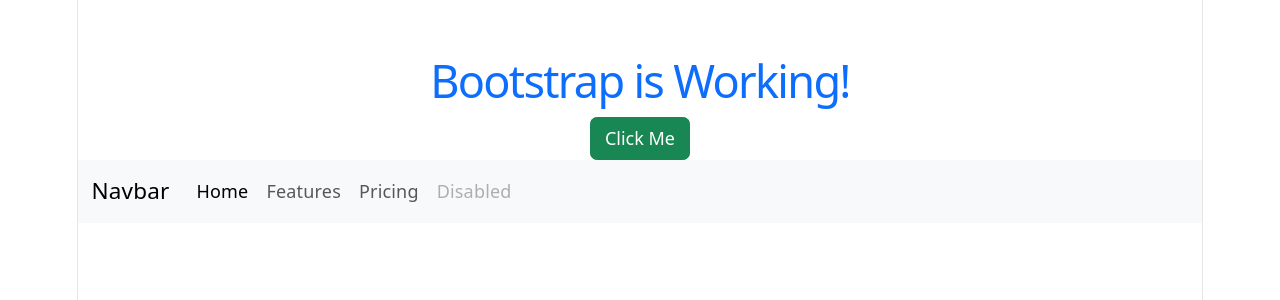
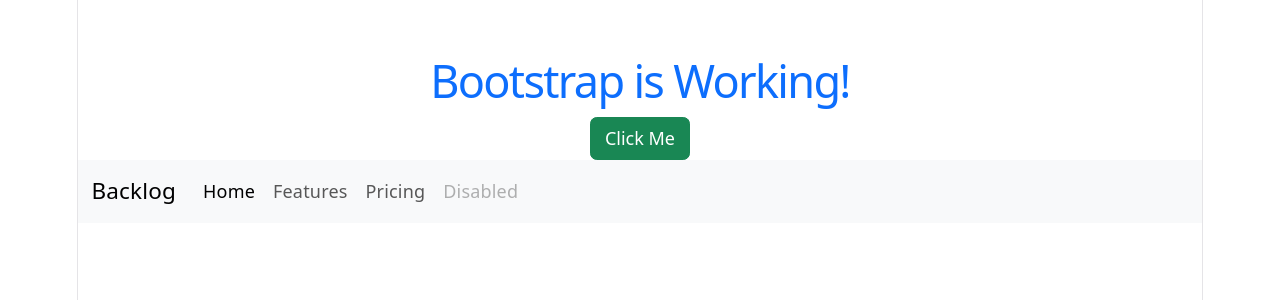
Before and after one commit to Ronnie95/Backlog-Ticket-System-React, a React (Vite) app in the folder backlog-frontend/: page / in a window 1280 px wide. Shown: the top 300 px of the page. Built offline with nearby package versions, Linux system fonts and the light colour scheme.

Commit message:
file creation

```diff
--- a/backlog-frontend/src/components/NavBar.jsx
+++ b/backlog-frontend/src/components/NavBar.jsx
@@ -7,7 +7,7 @@
 
 <nav class="navbar navbar-expand-lg bg-body-tertiary">
   <div class="container-fluid">
-    <a class="navbar-brand" href="#">Navbar</a>
+    <a class="navbar-brand" href="#">Backlog</a>
     <button class="navbar-toggler" type="button" data-bs-toggle="collapse" data-bs-target="#navbarNav" aria-controls="navbarNav" aria-expanded="false" aria-label="Toggle navigation">
       <span class="navbar-toggler-icon"></span>
     </button>
```
Also changed, not shown: backlog-frontend/src/components/commentsDelete.jsx (added), backlog-frontend/src/components/commentsEdit.jsx (added), backlog-frontend/src/components/commentsShow.jsx (added), backlog-frontend/src/components/projectsDelete.jsx (added), backlog-frontend/src/components/projectsEdit.jsx (added), backlog-frontend/src/components/projectsShow.jsx (added), backlog-frontend/src/components/ticketsDelete.jsx (added), backlog-frontend/src/components/ticketsEdit.jsx (added), backlog-frontend/src/components/ticketsShow.jsx (added).
